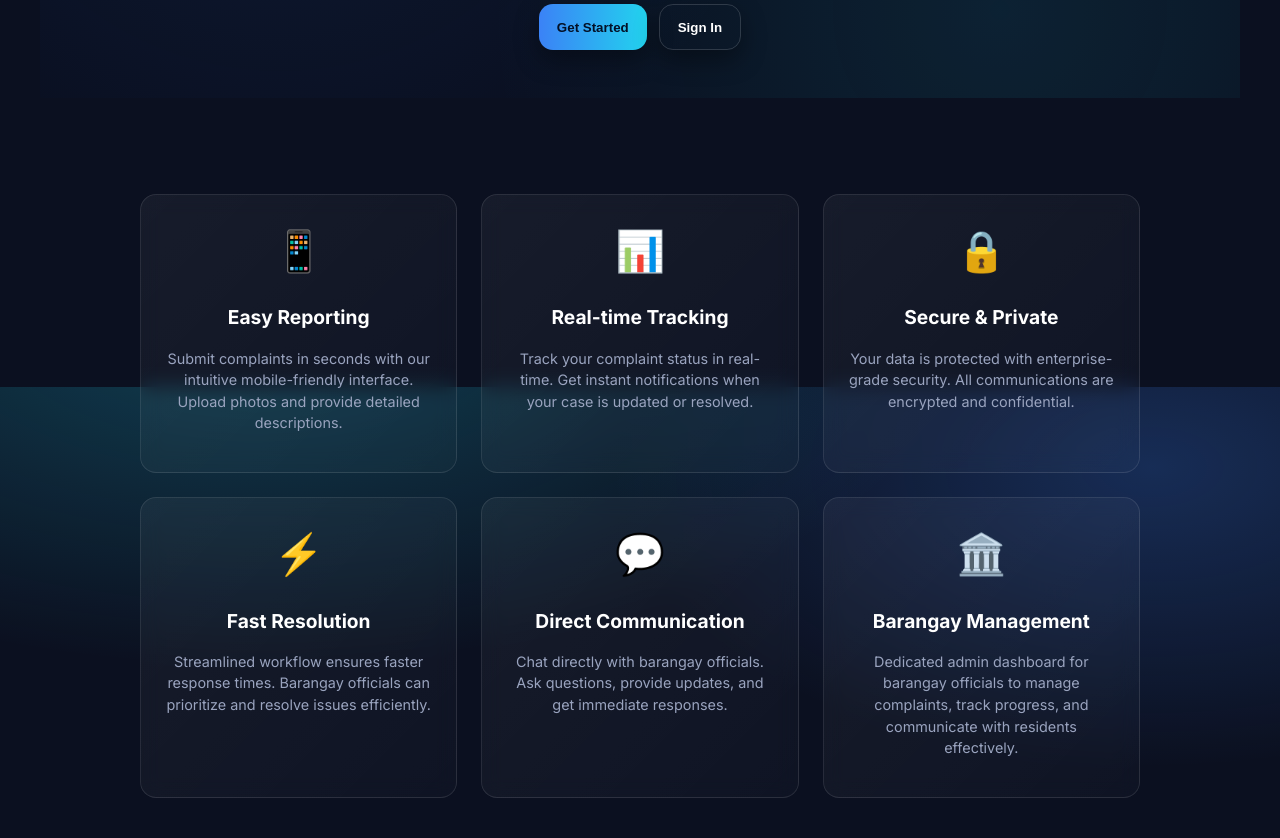
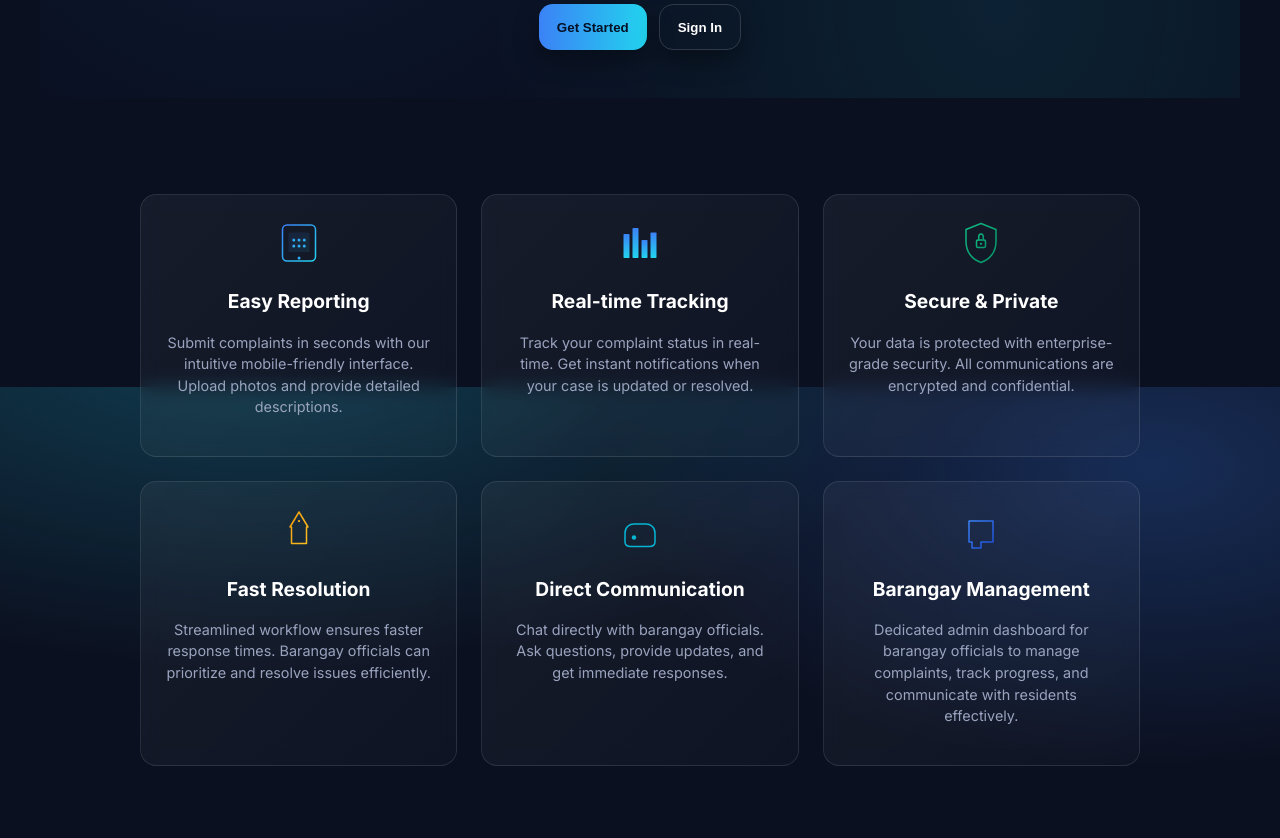
Before and after one commit to DwightBuma-at/CAPSTONE-2_Complaint-Management-System-, a Django app: template myapp/templates/index.html in a window 1280 px wide. Shown: the part 413-1251 px from the top of the page. Run offline with Django 5.2, Linux system fonts and the light colour scheme; the template is opened without the code that fills it, so the values that code supplies are empty.

Commit message:
Fix Secure & Private icon and resize feature icons

```diff
--- a/myapp/templates/index.html
+++ b/myapp/templates/index.html
@@ -110,7 +110,7 @@
     .features{display:grid;grid-template-columns:repeat(auto-fit,minmax(250px,1fr));gap:24px;margin:48px 0;max-width:1000px;margin-left:auto;margin-right:auto}
     .feature-card{background:linear-gradient(135deg,rgba(255,255,255,.05),rgba(255,255,255,.02));border:1px solid rgba(255,255,255,.1);border-radius:16px;padding:24px;text-align:center;transition:all 0.3s ease;backdrop-filter:blur(10px)}
     .feature-card:hover{transform:translateY(-4px);border-color:rgba(59,130,246,.3);box-shadow:0 8px 32px rgba(59,130,246,.1)}
-    .feature-icon{font-size:2.5rem;margin-bottom:16px;display:block}
+    .feature-icon{width:48px;height:48px;margin:0 auto 16px;display:block}
     .feature-title{font-size:1.2rem;font-weight:700;margin-bottom:8px;color:#fff}
     .feature-desc{color:#9aa4bf;font-size:.9rem;line-height:1.5}
 
@@ -977,32 +977,101 @@
 <section class="wrap" style="padding:48px 0;">
   <div class="features">
     <div class="feature-card">
-      <span class="feature-icon">📱</span>
+      <svg class="feature-icon" viewBox="0 0 64 64" fill="none" xmlns="http://www.w3.org/2000/svg">
+        <rect x="10" y="8" width="44" height="48" rx="6" stroke="url(#grad1)" stroke-width="2"/>
+        <circle cx="32" cy="52" r="2" fill="url(#grad1)"/>
+        <rect x="18" y="18" width="28" height="26" fill="url(#grad1)" opacity="0.1" rx="2"/>
+        <circle cx="25" cy="28" r="2" fill="url(#grad1)"/>
+        <circle cx="32" cy="28" r="2" fill="url(#grad1)"/>
+        <circle cx="39" cy="28" r="2" fill="url(#grad1)"/>
+        <circle cx="25" cy="36" r="2" fill="url(#grad1)"/>
+        <circle cx="32" cy="36" r="2" fill="url(#grad1)"/>
+        <circle cx="39" cy="36" r="2" fill="url(#grad1)"/>
+        <defs>
+          <linearGradient id="grad1" x1="0%" y1="0%" x2="100%" y2="100%">
+            <stop offset="0%" style="stop-color:#3b82f6;stop-opacity:1" />
+            <stop offset="100%" style="stop-color:#22d3ee;stop-opacity:1" />
+          </linearGradient>
+        </defs>
+      </svg>
       <h3 class="feature-title">Easy Reporting</h3>
       <p class="feature-desc">Submit complaints in seconds with our intuitive mobile-friendly interface. Upload photos and provide detailed descriptions.</p>
     </div>
     <div class="feature-card">
-      <span class="feature-icon">📊</span>
+      <svg class="feature-icon" viewBox="0 0 64 64" fill="none" xmlns="http://www.w3.org/2000/svg">
+        <rect x="10" y="20" width="8" height="32" rx="1" fill="url(#grad2)"/>
+        <rect x="22" y="12" width="8" height="40" rx="1" fill="url(#grad2)"/>
+        <rect x="34" y="28" width="8" height="24" rx="1" fill="url(#grad2)"/>
+        <rect x="46" y="18" width="8" height="34" rx="1" fill="url(#grad2)"/>
+        <defs>
+          <linearGradient id="grad2" x1="0%" y1="0%" x2="0%" y2="100%">
+            <stop offset="0%" style="stop-color:#3b82f6;stop-opacity:1" />
+            <stop offset="100%" style="stop-color:#22d3ee;stop-opacity:1" />
+          </linearGradient>
+        </defs>
+      </svg>
       <h3 class="feature-title">Real-time Tracking</h3>
       <p class="feature-desc">Track your complaint status in real-time. Get instant notifications when your case is updated or resolved.</p>
     </div>
     <div class="feature-card">
-      <span class="feature-icon">🔒</span>
+      <svg class="feature-icon" viewBox="0 0 64 64" fill="none" xmlns="http://www.w3.org/2000/svg">
+        <path d="M32 6L12 14V30C12 44 20 54 32 58C44 54 52 44 52 30V14L32 6Z" stroke="url(#grad3)" stroke-width="2" stroke-linejoin="round"/>
+        <rect x="26" y="28" width="12" height="10" rx="2" stroke="url(#grad3)" stroke-width="2"/>
+        <path d="M29 28V24C29 21.5 30.5 20 32 20C33.5 20 35 21.5 35 24V28" stroke="url(#grad3)" stroke-width="2" stroke-linecap="round"/>
+        <circle cx="32" cy="33" r="1.5" fill="url(#grad3)"/>
+        <defs>
+          <linearGradient id="grad3" x1="0%" y1="0%" x2="100%" y2="100%">
+            <stop offset="0%" style="stop-color:#10b981;stop-opacity:1" />
+            <stop offset="100%" style="stop-color:#059669;stop-opacity:1" />
+          </linearGradient>
+        </defs>
+      </svg>
       <h3 class="feature-title">Secure & Private</h3>
       <p class="feature-desc">Your data is protected with enterprise-grade security. All communications are encrypted and confidential.</p>
     </div>
     <div class="feature-card">
-      <span class="feature-icon">⚡</span>
+      <svg class="feature-icon" viewBox="0 0 64 64" fill="none" xmlns="http://www.w3.org/2000/svg">
+        <path d="M32 8L44 28H42V50H22V28H20L32 8Z" stroke="url(#grad4)" stroke-width="2" stroke-linejoin="round" stroke-linecap="round"/>
+        <path d="M32 20V36" stroke="url(#grad4)" stroke-width="2" stroke-linecap="round"/>
+        <circle cx="32" cy="20" r="1.5" fill="url(#grad4)"/>
+        <defs>
+          <linearGradient id="grad4" x1="0%" y1="0%" x2="100%" y2="100%">
+            <stop offset="0%" style="stop-color:#f59e0b;stop-opacity:1" />
+            <stop offset="100%" style="stop-color:#fbbf24;stop-opacity:1" />
+          </linearGradient>
+        </defs>
+      </svg>
       <h3 class="feature-title">Fast Resolution</h3>
       <p class="feature-desc">Streamlined workflow ensures faster response times. Barangay officials can prioritize and resolve issues efficiently.</p>
     </div>
     <div class="feature-card">
-      <span class="feature-icon">💬</span>
+      <svg class="feature-icon" viewBox="0 0 64 64" fill="none" xmlns="http://www.w3.org/2000/svg">
+        <path d="M12 36C12 28 18 24 24 24H40C46 24 52 28 52 36V48C52 52 49 54 44 54H20C15 54 12 52 12 48V36Z" stroke="url(#grad5)" stroke-width="2" stroke-linejoin="round"/>
+        <circle cx="24" cy="42" r="3" fill="url(#grad5)"/>
+        <path d="M32 42H42" stroke="url(#grad5)" stroke-width="2" stroke-linecap="round"/>
+        <defs>
+          <linearGradient id="grad5" x1="0%" y1="0%" x2="100%" y2="100%">
+            <stop offset="0%" style="stop-color:#06b6d4;stop-opacity:1" />
+            <stop offset="100%" style="stop-color:#06b6d4;stop-opacity:1" />
+          </linearGradient>
+        </defs>
+      </svg>
       <h3 class="feature-title">Direct Communication</h3>
       <p class="feature-desc">Chat directly with barangay officials. Ask questions, provide updates, and get immediate responses.</p>
     </div>
     <div class="feature-card">
-      <span class="feature-icon">🏛️</span>
+      <svg class="feature-icon" viewBox="0 0 64 64" fill="none" xmlns="http://www.w3.org/2000/svg">
+        <path d="M16 20H48V48H32V56H20V48H16V20Z" stroke="url(#grad6)" stroke-width="2" stroke-linejoin="round"/>
+        <path d="M22 28H42" stroke="url(#grad6)" stroke-width="1.5" stroke-linecap="round"/>
+        <path d="M22 34H42" stroke="url(#grad6)" stroke-width="1.5" stroke-linecap="round"/>
+        <path d="M22 40H35" stroke="url(#grad6)" stroke-width="1.5" stroke-linecap="round"/>
+        <defs>
+          <linearGradient id="grad6" x1="0%" y1="0%" x2="100%" y2="100%">
+            <stop offset="0%" style="stop-color:#3b82f6;stop-opacity:1" />
+            <stop offset="100%" style="stop-color:#1d4ed8;stop-opacity:1" />
+          </linearGradient>
+        </defs>
+      </svg>
       <h3 class="feature-title">Barangay Management</h3>
       <p class="feature-desc">Dedicated admin dashboard for barangay officials to manage complaints, track progress, and communicate with residents effectively.</p>
     </div>
```
